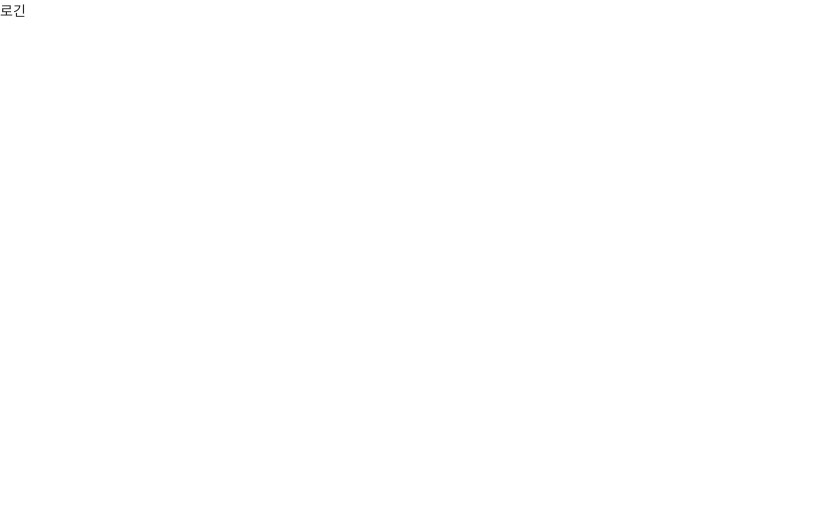
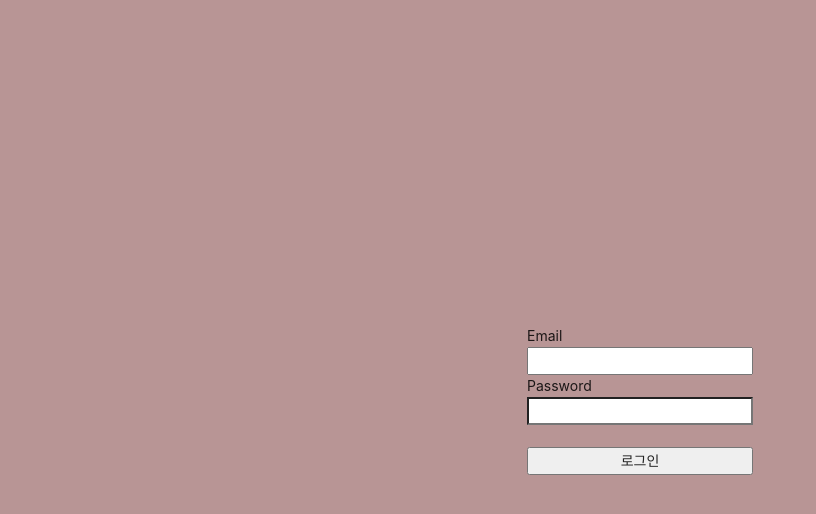
Before and after one commit to wns312/Redis, a React (Create React App) app in the folder client/: page /login in a window 1280 px wide. Shown: the top 514 px of the page, without its empty margins (0-816 px from the left). Built offline with nearby package versions, Linux system fonts and the light colour scheme.

Commit message:
로그인페이지 폼 생성

```diff
--- /dev/null
+++ b/client/src/components/views/LandingPage/LandingPage.css
@@ -0,0 +1,7 @@
+#div {
+  display : flex;
+  justify-content : center;
+  align-items : center;
+  width : 100%;
+  height : 100vh;
+}
--- a/client/src/components/views/LandingPage/LandingPage.js
+++ b/client/src/components/views/LandingPage/LandingPage.js
@@ -1,9 +1,10 @@
 import React from 'react';
+import './LandingPage.css'
 
 const LandingPage = () => {
   return (
-    <div>
-      랜딩
+    <div id='div'>
+      홈
     </div>
   );
 };
--- /dev/null
+++ b/client/src/components/views/LoginPage/LoginPage.css
@@ -0,0 +1,14 @@
+#div {
+  display : flex;
+  justify-content : center;
+  align-items : center;
+  width : 100%;
+  height : 100vh;
+  background-color: rgb(184, 149, 149);
+}
+
+#form {
+  padding: 20px;
+  display: flex;
+  flex-direction: column;
+}
--- a/client/src/components/views/LoginPage/LoginPage.js
+++ b/client/src/components/views/LoginPage/LoginPage.js
@@ -1,9 +1,34 @@
-import React from 'react';
+import React, { useState } from 'react';
+import './LoginPage.css'
+import Axios from 'axios'
 
 const LoginPage = () => {
+  const [ Email, setEmail ] = useState("");
+  const [ Password, setPassword ] = useState("");
+
+  function onEmailHandler(event) {
+    setEmail(event.target.value)
+  }
+  function onPasswordHandler(event) {
+    setPassword(event.target.value)
+  }
+  function onSubmitHandler(event) {
+    event.preventDefault();
+
+    Axios.post('/api/users/login', {})
+    .then((response)=>{})
+    .catch(()=>{})
+  }
   return (
-    <div>
-      로긴
+    <div id ='div'>
+      <form id='form' onSubmit={onSubmitHandler}>
+        <label>Email</label>
+        <input type="email" value={Email} onChange={onEmailHandler}/>
+        <label>Password</label>
+        <input type="password" value={Password} onChange={onPasswordHandler}/>
+        <br/>
+        <button>로그인</button>
+      </form>
     </div>
   );
 };
```
